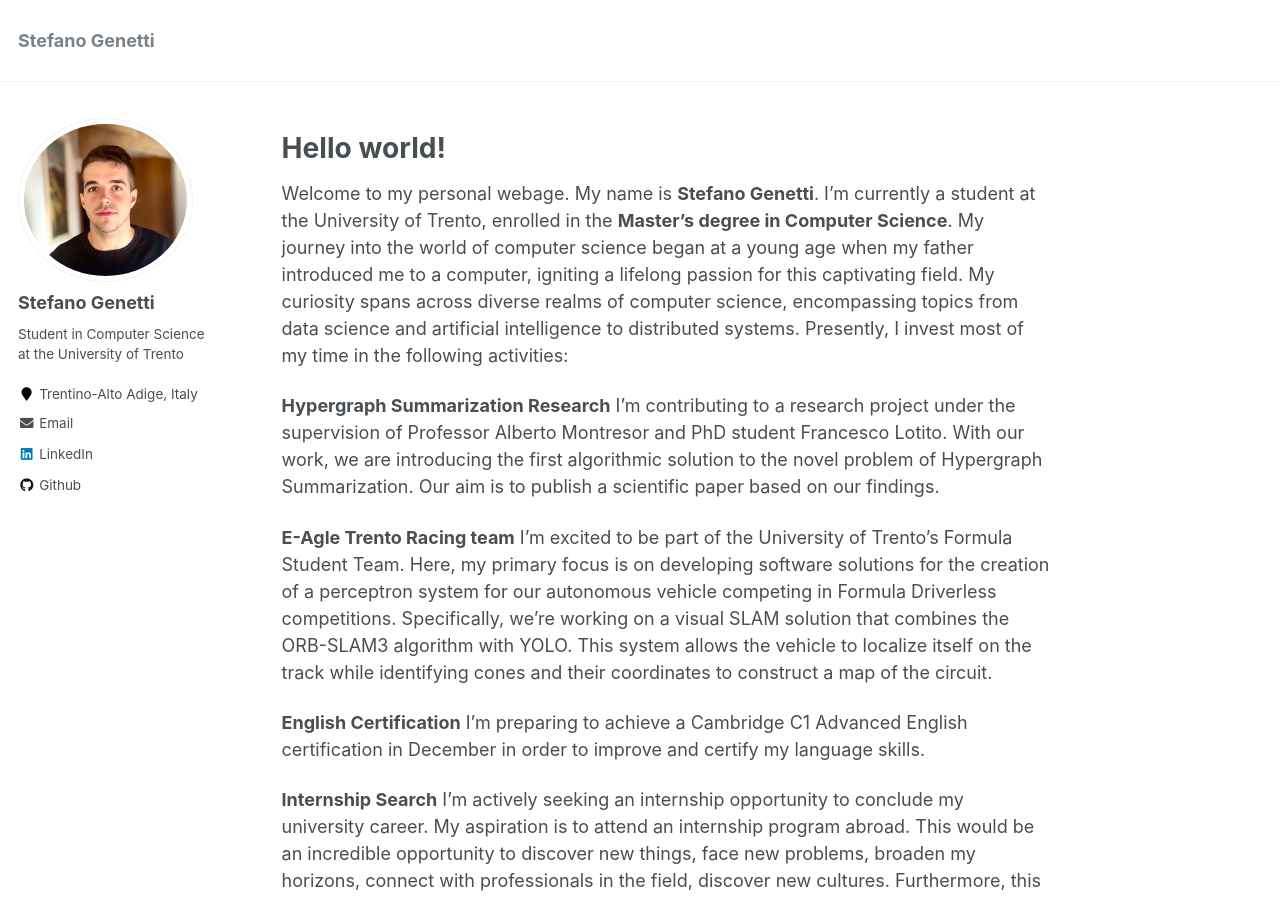
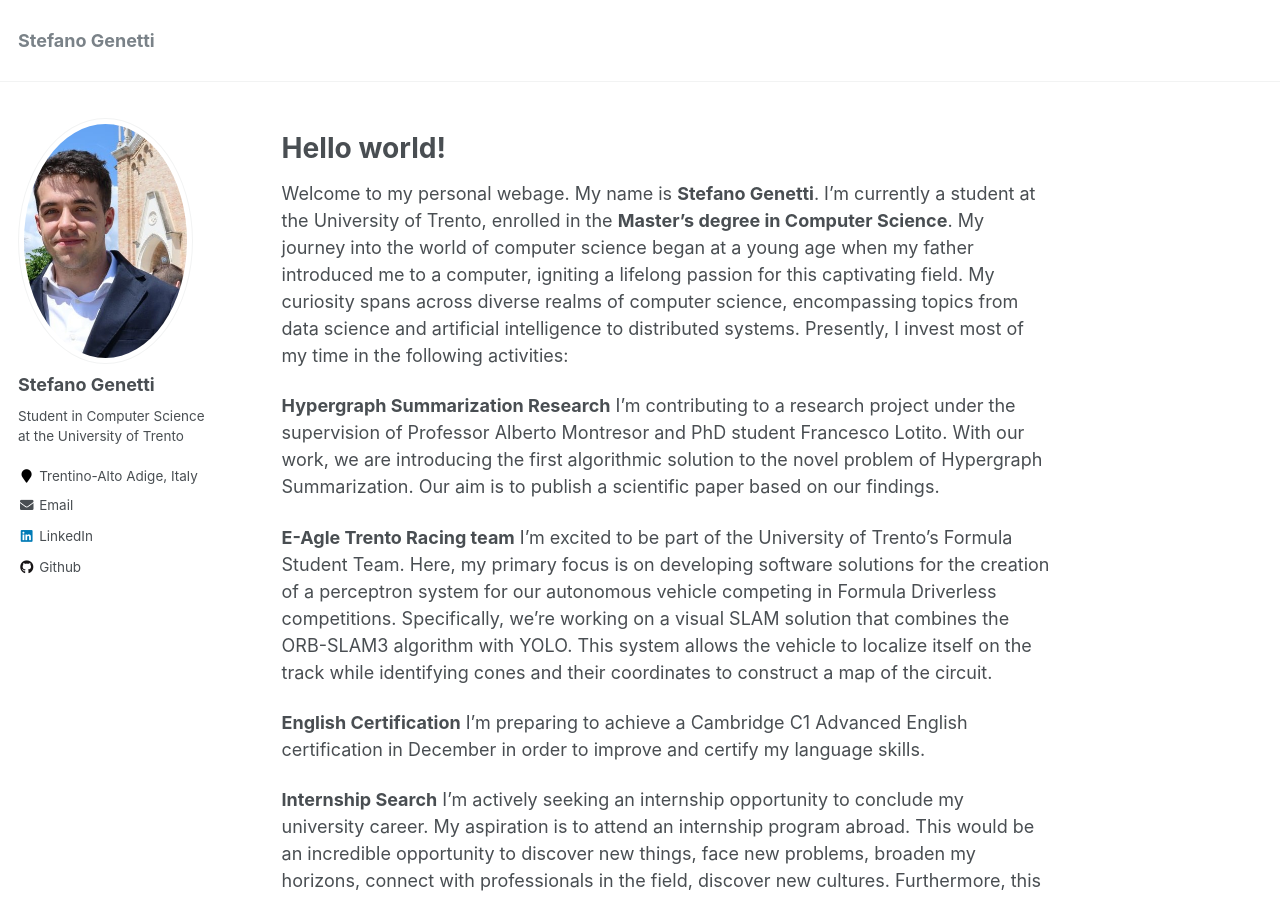
Before and after one commit to StefanoGenettiUniTN/stefanogenettiunitn.github.io, a Jekyll site: the page built from _pages/about.md, in a window 1280 px wide and 900 px high. Built offline with Jekyll 4.4.1, drawn with Linux system fonts in a browser that asks for light colours.

Commit message:
update profile picture

```diff
--- a/_config.yml
+++ b/_config.yml
@@ -81,7 +81,7 @@ analytics:
 # Site Author
 author:
   name             : "Stefano Genetti"
-  avatar           : "stefanogenetti_cut.jpg"
+  avatar           : "farra_face.jpeg"
   bio              : "Student in Computer Science at the University of Trento"
   location         : "Trentino-Alto Adige, Italy"
   employer         :
```
Also changed, not shown: images/farra_face.jpeg (added).
